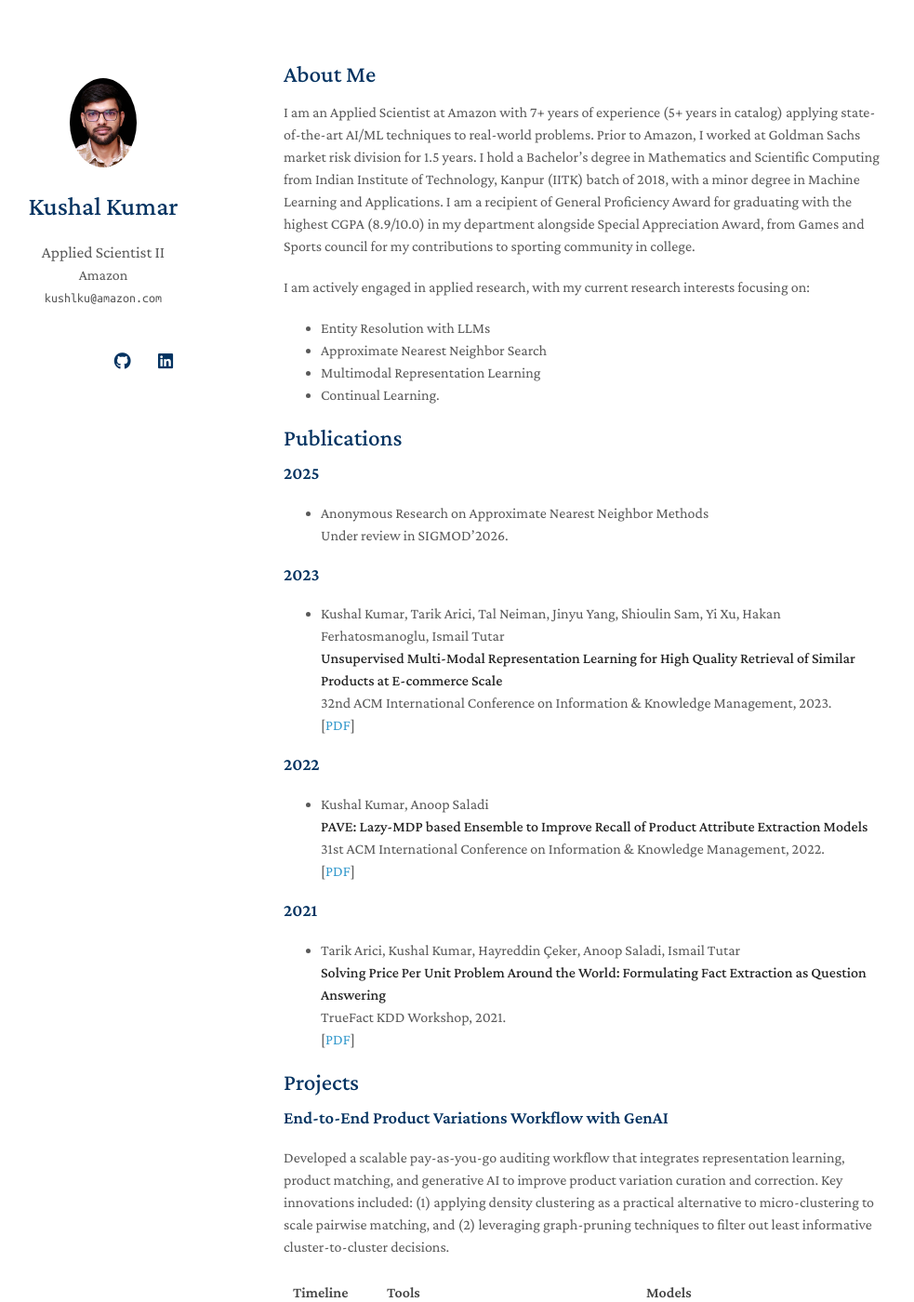
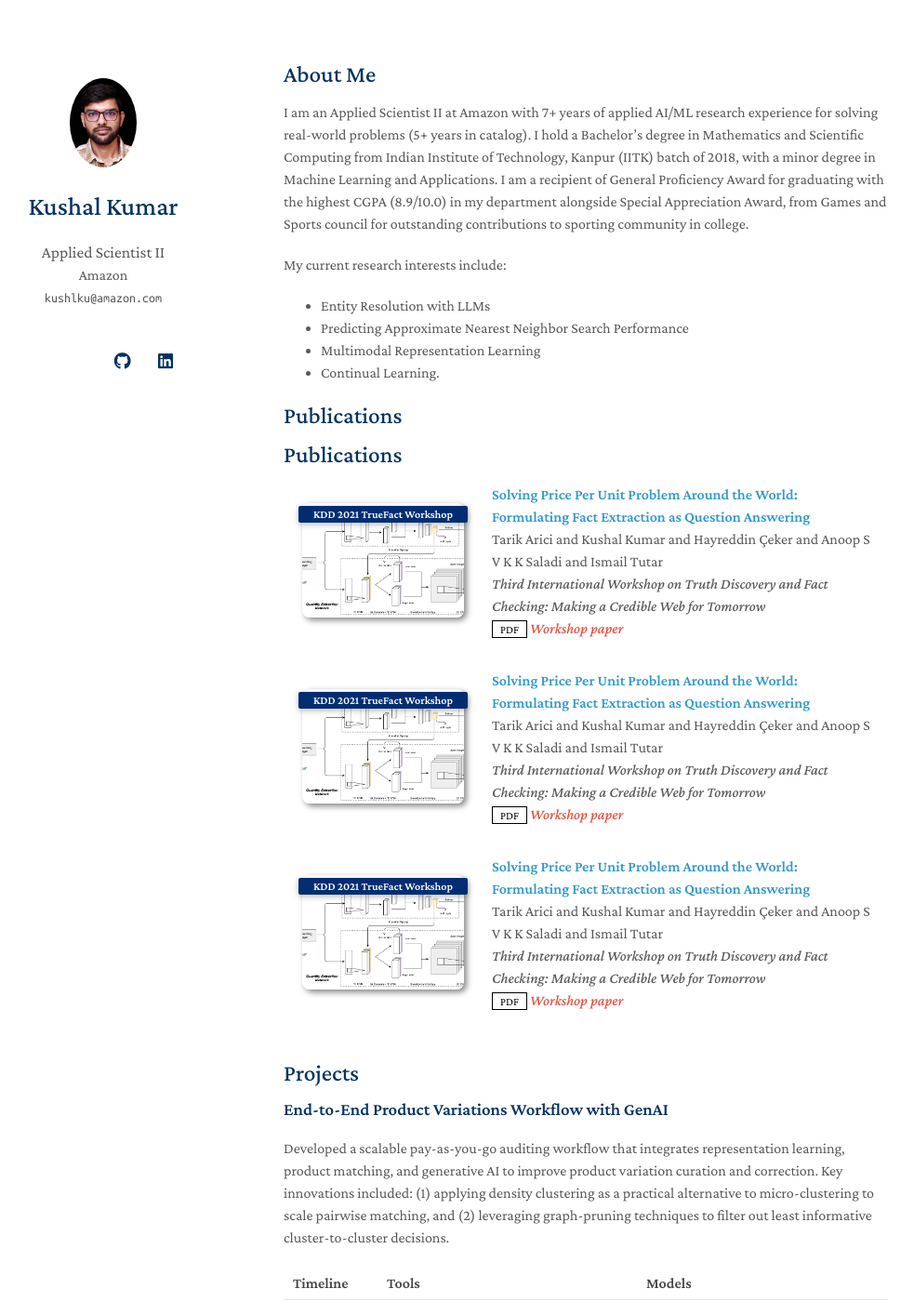
Before and after one commit to kushlku/kushlku.github.io, a Jekyll site: the page built from index.md, in a window 1280 px wide and 1400 px high. Shown: the whole window at 93% size, without its empty margins (165-1148 px from the left). Built offline with Jekyll 4.4.1, drawn with Linux system fonts in a browser that asks for light colours; a style sheet for code colours, icons or effects is not loaded.

Commit message:
Updating publications

```diff
--- /dev/null
+++ b/_data/publications.yml
@@ -0,0 +1,25 @@
+main:
+
+  - title: "Solving Price Per Unit Problem Around the World: Formulating Fact Extraction as Question Answering"
+    authors: Tarik Arici and Kushal Kumar and Hayreddin Çeker and Anoop S V K K Saladi and Ismail Tutar
+    conference_short: KDD 2021 TrueFact Workshop
+    conference: "Third International Workshop on Truth Discovery and Fact Checking: Making a Credible Web for Tomorrow"
+    pdf: https://arxiv.org/pdf/2204.05555.pdf
+    image: ./assets/img/ppu.png
+    notes: Workshop paper
+
+  - title: "Solving Price Per Unit Problem Around the World: Formulating Fact Extraction as Question Answering"
+    authors: Tarik Arici and Kushal Kumar and Hayreddin Çeker and Anoop S V K K Saladi and Ismail Tutar
+    conference_short: KDD 2021 TrueFact Workshop
+    conference: "Third International Workshop on Truth Discovery and Fact Checking: Making a Credible Web for Tomorrow"
+    pdf: https://arxiv.org/pdf/2204.05555.pdf
+    image: ./assets/img/ppu.png
+    notes: Workshop paper
+
+  - title: "Solving Price Per Unit Problem Around the World: Formulating Fact Extraction as Question Answering"
+    authors: Tarik Arici and Kushal Kumar and Hayreddin Çeker and Anoop S V K K Saladi and Ismail Tutar
+    conference_short: KDD 2021 TrueFact Workshop
+    conference: "Third International Workshop on Truth Discovery and Fact Checking: Making a Credible Web for Tomorrow"
+    pdf: https://arxiv.org/pdf/2204.05555.pdf
+    image: ./assets/img/ppu.png
+    notes: Workshop paper
--- a/_includes/about.md
+++ b/_includes/about.md
@@ -1,9 +1,9 @@
 ## About Me
 
-I am an Applied Scientist at Amazon with 7+ years of experience (5+ years in catalog) applying state-of-the-art AI/ML techniques to real-world problems. Prior to Amazon, I worked at Goldman Sachs market risk division for 1.5 years. I hold a Bachelor's degree in Mathematics and Scientific Computing from Indian Institute of Technology, Kanpur (IITK) batch of 2018, with a minor degree in Machine Learning and Applications. I am a recipient of General Proficiency Award for graduating with the highest CGPA (8.9/10.0) in my department alongside Special Appreciation Award, from Games and Sports council for my contributions to sporting community in college.
+I am an Applied Scientist II at Amazon with 7+ years of applied AI/ML research experience for solving real-world problems (5+ years in catalog). I hold a Bachelor's degree in Mathematics and Scientific Computing from Indian Institute of Technology, Kanpur (IITK) batch of 2018, with a minor degree in Machine Learning and Applications. I am a recipient of General Proficiency Award for graduating with the highest CGPA (8.9/10.0) in my department alongside Special Appreciation Award, from Games and Sports council for outstanding contributions to sporting community in college.
 
-I am actively engaged in applied research, with my current research interests focusing on:
+My current research interests include:
 - Entity Resolution with LLMs
-- Approximate Nearest Neighbor Search
+- Predicting Approximate Nearest Neighbor Search Performance
 - Multimodal Representation Learning
 - Continual Learning.
--- a/_includes/publications.md
+++ b/_includes/publications.md
@@ -1,22 +1,53 @@
 ## Publications
-### 2025
-- Anonymous Research on Approximate Nearest Neighbor Methods<br>
-  Under review in SIGMOD'2026.<br>
 
-### 2023
-- Kushal Kumar, Tarik Arici, Tal Neiman, Jinyu Yang, Shioulin Sam, Yi Xu, Hakan Ferhatosmanoglu, Ismail Tutar<br>
-  **Unsupervised Multi-Modal Representation Learning for High Quality Retrieval of Similar Products at E-commerce Scale**<br>
-  32nd ACM International Conference on Information & Knowledge Management, 2023.<br>
-  [[PDF](https://dl.acm.org/doi/pdf/10.1145/3583780.3615504)]<br>
+<h2 id="publications" style="margin: 2px 0px -15px;">Publications</h2>
 
-### 2022
-- Kushal Kumar, Anoop Saladi<br>
-  **PAVE: Lazy-MDP based Ensemble to Improve Recall of Product Attribute Extraction Models**<br>
-  31st ACM International Conference on Information & Knowledge Management, 2022.<br>
-  [[PDF](https://dl.acm.org/doi/pdf/10.1145/3511808.3557119)]<br>
+<div class="publications">
+<ol class="bibliography">
 
-### 2021
-- Tarik Arici, Kushal Kumar, Hayreddin Çeker, Anoop Saladi, Ismail Tutar<br>
-  **Solving Price Per Unit Problem Around the World: Formulating Fact Extraction as Question Answering**<br>
-  TrueFact KDD Workshop, 2021.<br>
-  [[PDF](https://arxiv.org/pdf/2204.05555)]<br>
+{% for link in site.data.publications.main %}
+
+<li>
+<div class="pub-row">
+  <div class="col-sm-3 abbr" style="position: relative;padding-right: 15px;padding-left: 15px;">
+    {% if link.image %}
+    <img src="{{ link.image }}" class="teaser img-fluid z-depth-1" style="width=100;height=40%">
+    {% if link.conference_short %}
+    <abbr class="badge">{{ link.conference_short }}</abbr>
+    {% endif %}
+    {% endif %}
+  </div>
+  <div class="col-sm-9" style="position: relative;padding-right: 15px;padding-left: 20px;">
+      <div class="title"><a href="{{ link.pdf }}">{{ link.title }}</a></div>
+      <div class="author">{{ link.authors }}</div>
+      <div class="periodical"><em>{{ link.conference }}</em>
+      </div>
+    <div class="links">
+      {% if link.pdf %}
+      <a href="{{ link.pdf }}" class="btn btn-sm z-depth-0" role="button" target="_blank" style="font-size:12px;">PDF</a>
+      {% endif %}
+      {% if link.code %}
+      <a href="{{ link.code }}" class="btn btn-sm z-depth-0" role="button" target="_blank" style="font-size:12px;">Code</a>
+      {% endif %}
+      {% if link.page %}
+      <a href="{{ link.page }}" class="btn btn-sm z-depth-0" role="button" target="_blank" style="font-size:12px;">Project Page</a>
+      {% endif %}
+      {% if link.bibtex %}
+      <a href="{{ link.bibtex }}" class="btn btn-sm z-depth-0" role="button" target="_blank" style="font-size:12px;">BibTex</a>
+      {% endif %}
+      {% if link.notes %}
+      <strong> <i style="color:#e74d3c">{{ link.notes }}</i></strong>
+      {% endif %}
+      {% if link.others %}
+      {{ link.others }}
+      {% endif %}
+    </div>
+  </div>
+</div>
+</li>
+<br>
+
+{% endfor %}
+
+</ol>
+</div>
```
Also changed, not shown: assets/img/ppu.png (added).
